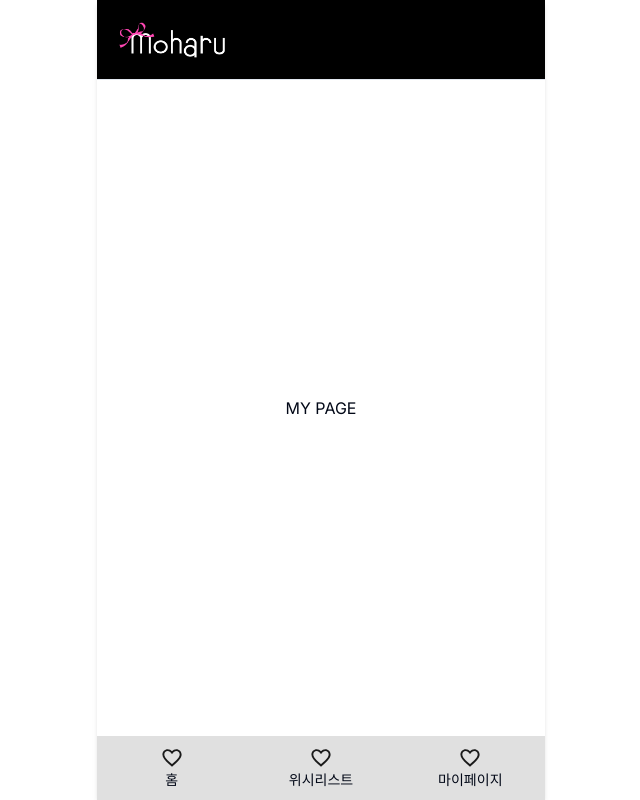
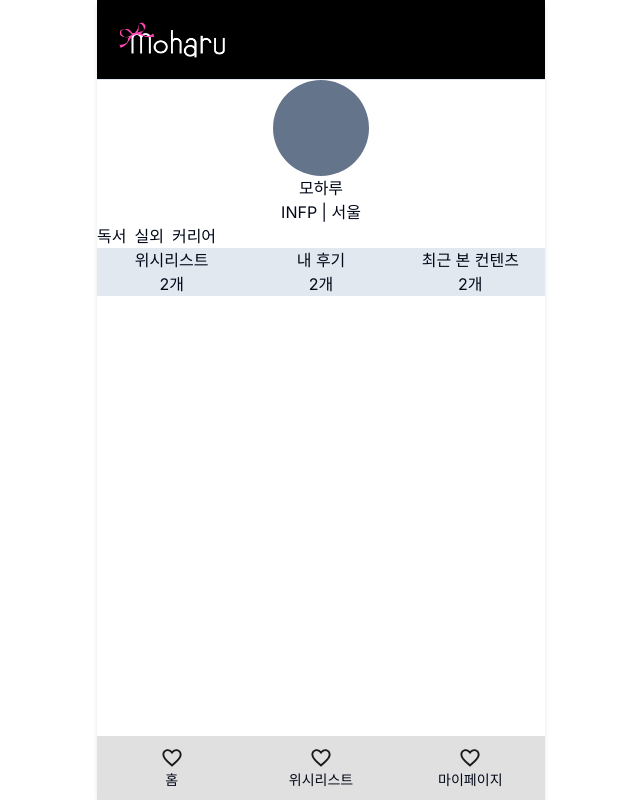
Before and after one commit to poten-moharu/moharu-frontend, a Next.js app: page /my-page in a window 1280 px wide. Shown: the whole page, without its empty margins (319-959 px from the left). Built offline with nearby package versions, Linux system fonts and the light colour scheme.

Commit message:
*마이페이지 임시 생성

```diff
--- a/src/app/(with-navigation)/my-page/page.tsx
+++ b/src/app/(with-navigation)/my-page/page.tsx
@@ -1,7 +1,42 @@
+import { User } from '@/types/type';
+
+const user: User = {
+  id: 1,
+  email: 'moharu@gmail.com',
+  name: '모하루',
+  profileImage: '/',
+  age: 20,
+  socialId: 'moharu',
+  mbti: 'INFP',
+  region: '서울',
+};
 export default function MyPage() {
   return (
-    <main className="flex h-full w-full items-center justify-center">
-      MY PAGE
-    </main>
+    <div className="flex h-full w-full flex-col items-center">
+      <div className="h-24 w-24 rounded-full bg-slate-500"></div>
+      <span>{user.name}</span>
+      <span>
+        {user.mbti} | {user.region}
+      </span>
+      <div className="flex w-full gap-2">
+        <span>독서</span>
+        <span>실외</span>
+        <span>커리어</span>
+      </div>
+      <div className="grid w-full grid-cols-3 bg-slate-200">
+        <div className="col-span-1 flex flex-col items-center">
+          <span>위시리스트</span>
+          <span>{2}개</span>
+        </div>
+        <div className="col-span-1 flex flex-col items-center">
+          <span>내 후기</span>
+          <span>{2}개</span>
+        </div>
+        <div className="col-span-1 flex flex-col items-center">
+          <span>최근 본 컨텐츠</span>
+          <span>{2}개</span>
+        </div>
+      </div>
+    </div>
   );
 }
```
Also changed, not shown: src/types/type.ts (+11 -0 lines).
